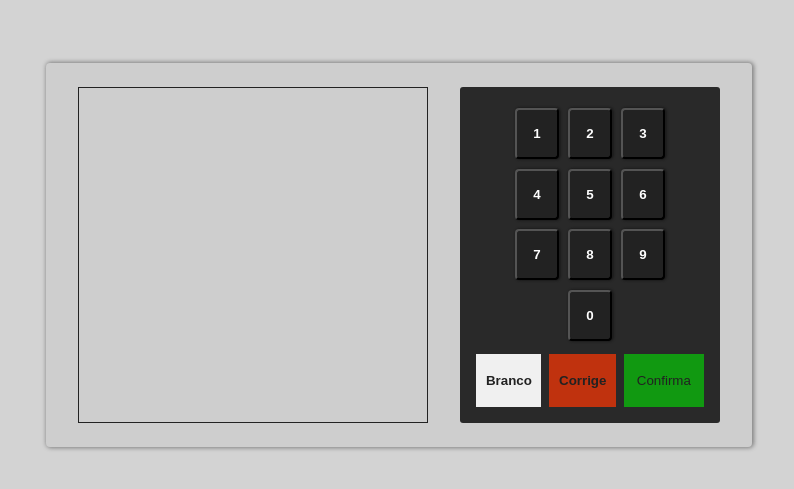
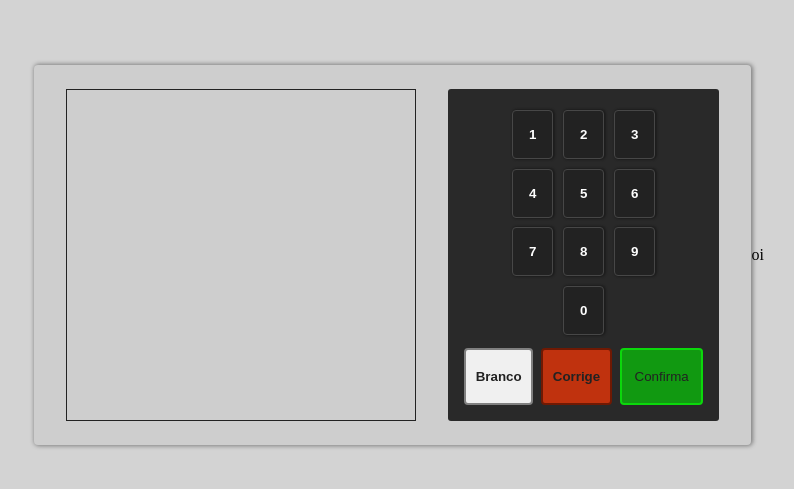
Before and after one commit to PedroVictor022/urna-eletronica, a React (Create React App) app: page / in a window 1280 px wide. Shown: the part 145-634 px from the top of the page, without its empty margins (241-1035 px from the left). Built offline with nearby package versions, Linux system fonts and the light colour scheme.

Commit message:
Votos counter

```diff
--- a/src/components/Urna.tsx
+++ b/src/components/Urna.tsx
@@ -1,4 +1,4 @@
-import React, { useState } from "react";
+import { useState } from "react";
 
 import { Container } from "../style/Global";
 import {
@@ -13,6 +13,7 @@ import {
 
 export function UrnaEletronica() {
   const [numeroCandidato, setnumeroCandidato] = useState<string[]>([]);
+  const [nomeCandidato, setNomeCandidato] = useState<string>();
   const [candidato, setCandidato] = useState([
     {
       id: 1,
@@ -33,6 +34,8 @@ export function UrnaEletronica() {
       qtdVotos: 0,
     },
   ]);
+
+
   const keyValue = (item: string) => {
     if (numeroCandidato.length < 2) {
       setnumeroCandidato([...numeroCandidato, item]);
@@ -45,20 +48,22 @@ export function UrnaEletronica() {
   const confirm = () => {
     if (numeroCandidato.length == 2) {
 
-      let userChoice = numeroCandidato.concat(numeroCandidato[0] + numeroCandidato[1])[2]; // Retorna numero digitado na urna
+      let userDigit = numeroCandidato.concat(numeroCandidato[0] + numeroCandidato[1])[2]; // Retorna numero digitado na urna
 
       const filterCandidato = candidato.filter(
-        (item) => item.numero === userChoice
-      );
+        (item) => item.numero === userDigit
+      ); // Filtro de candidatos
 
-      const nPresidente = filterCandidato[0]
-      console.log(userChoice, nPresidente);
+      const verifyCandidato = filterCandidato[0]; // Simplificando desetruturacao
+      console.log(userDigit, verifyCandidato);
 
-      if (nPresidente === undefined) {
+      if (verifyCandidato === undefined) {
         console.log('Voto invalido');
+        setNomeCandidato(undefined);
       } else {
-        nPresidente.qtdVotos++;
-        console.log(nPresidente.qtdVotos);
+        verifyCandidato.qtdVotos++;
+        setNomeCandidato(verifyCandidato.name)
+        console.log(verifyCandidato.qtdVotos);
       }
 
       setnumeroCandidato([]);
@@ -70,7 +75,13 @@ export function UrnaEletronica() {
   return (
     <Container>
       <UrnaContainer>
-        <UrnaDisplay>{<UrnaNumber>{numeroCandidato}</UrnaNumber>}</UrnaDisplay>
+        <UrnaDisplay>
+            <UrnaNumber>
+              {
+                numeroCandidato
+              }
+            </UrnaNumber>
+        </UrnaDisplay>
         <div className="keys">
           <div className="all-numbers">
             <div className="btn-number-grid">
@@ -85,7 +96,7 @@ export function UrnaEletronica() {
               <ButtonNumber onClick={() => keyValue("9")}>9</ButtonNumber>
             </div>
             <div className="btn-0">
-              <ButtonNumber>0</ButtonNumber>
+              <ButtonNumber onClick={() => keyValue("0")}>0</ButtonNumber>
             </div>
           </div>
           <div className="key-action">
@@ -95,6 +106,8 @@ export function UrnaEletronica() {
           </div>
         </div>
       </UrnaContainer>
+
+      oi
     </Container>
   );
 }
--- a/src/style/UI.tsx
+++ b/src/style/UI.tsx
@@ -40,6 +40,7 @@ export const UrnaDisplay = styled.div`
   width: 350px;
 
   display: flex;
+  flex-direction: column;
   align-items:center;
   justify-content: center;
 `;
@@ -54,21 +55,34 @@ export const ButtonConfirm = styled.button`
   padding: 1.2rem 0.8rem;
   color: #222;
   background-color: #119911;
-  border: none;
+  border: 2px solid #0bd80b;
+  border-radius: 4px;
+  &:hover {
+    border:2px solid #41e441;
+  }
 `;
 export const ButtonWhite = styled.button`
   padding: 0.6rem;
   color: #222;
   background-color: #f0f0f0;
-  border: none;
+  border: 2px solid gray;
+  border-radius: 4px;
   font-weight: 600;
+
+  &:hover {
+    border:2px solid #b4b4b4;
+  }
 `;
 export const ButtonRed = styled.button`
   padding: 0.6rem;
   color: #222;
   background-color: #c0320e;
-  border: none;
+  border: 2px solid #701903;
+  border-radius: 4px;
   font-weight: 600;
+  &:hover {
+    border:2px solid #aa0d07;
+  }
 `;
 
 export const ButtonNumber = styled.button`
@@ -80,9 +94,11 @@ export const ButtonNumber = styled.button`
   border-radius: 4px;
   box-shadow: 1px 0px 2px 1px #1d1d1d;
   cursor: pointer;
+  border: 1px solid #474747;
 
-  transition: all 0.2s;
+  transition: all 0.1s;
   &:hover {
     box-shadow: 2px 0px 3px 1px #242424;
+    border: 1px solid #333333;
   }
 `;
```
